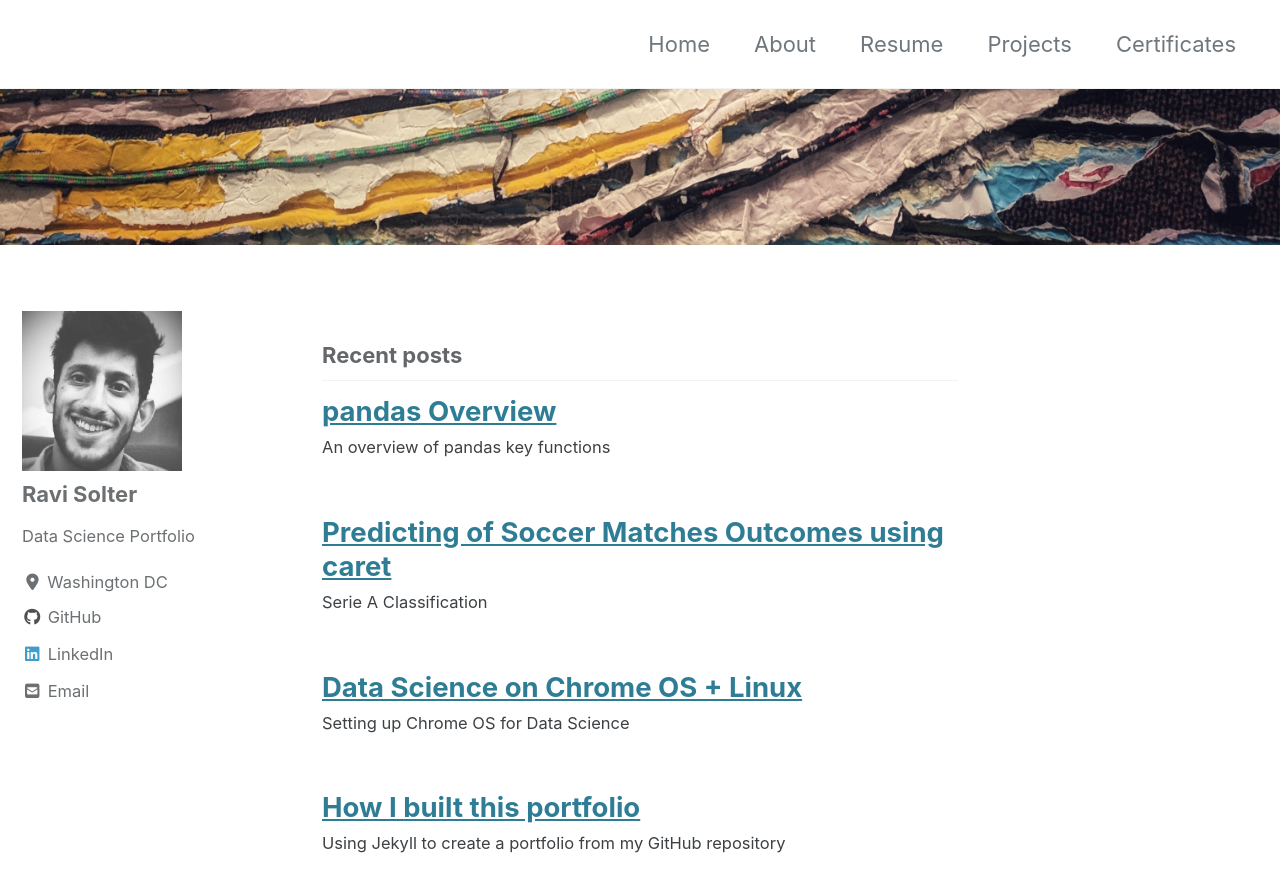
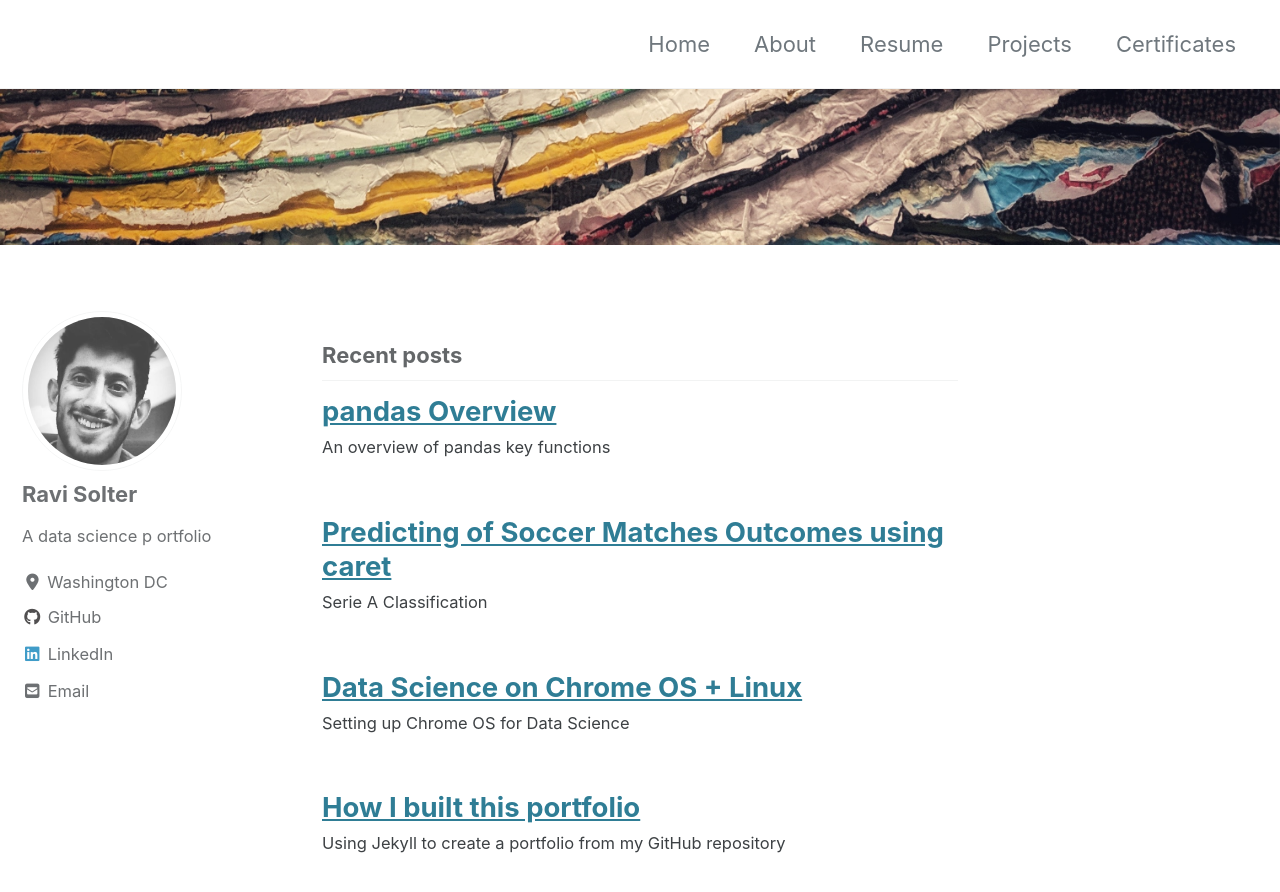
Before and after one commit to rsolter/rsolter.github.io, a Jekyll site: the page built from index.html, in a window 1280 px wide and 900 px high. Shown: the top 892 px of the window. Built offline with Jekyll 4.4.1, drawn with Linux system fonts in a browser that asks for light colours; cached includes are drawn as plain includes; nearby versions of some CDN libraries; the list of posts is cut into pages by our own code.

Commit message:
changes to avatar

```diff
--- a/_config.yml
+++ b/_config.yml
@@ -95,7 +95,7 @@ analytics:
 author:
   name             : "Ravi Solter"
   avatar           : "/assets/images/bio-photo.png"
-  bio              : "Data Science Portfolio"
+  bio              : "A data science p  ortfolio"
   location         : "Washington DC"
   email            : ravisolter@gmail.com
   links:
--- a/_sass/minimal-mistakes/_sidebar.scss
+++ b/_sass/minimal-mistakes/_sidebar.scss
@@ -128,11 +128,11 @@
 
   img {
     max-width: 160px;
-    border-radius: 0%;
+    border-radius: 50%;
 
     @include breakpoint($large) {
-      padding: 0px;
-      border: 0px solid $border-color;
+      padding: 5px;
+      border: 1px solid $border-color;
     }
   }
 }
```
